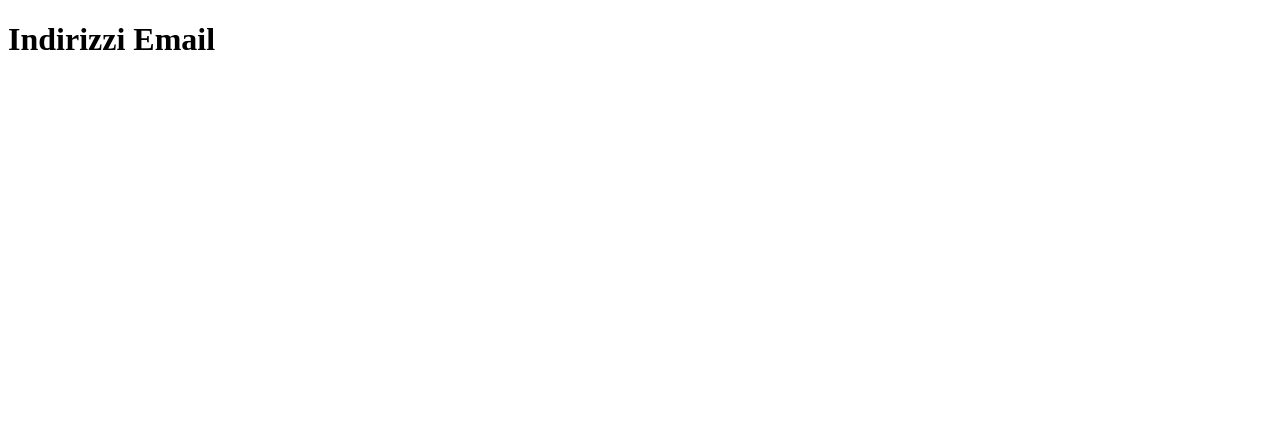
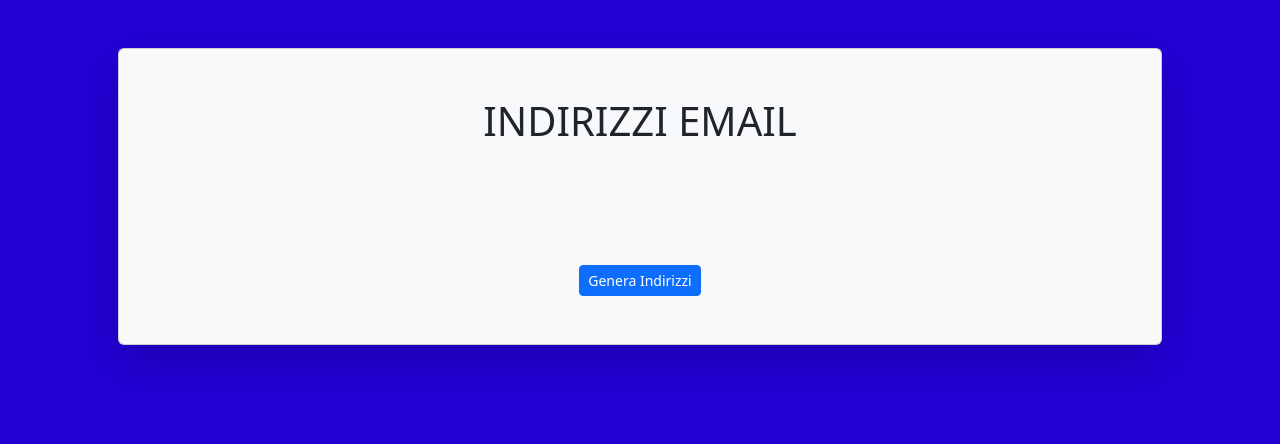
Before and after one commit to GiuseppeFiliberto/js-email-list, a plain HTML site: page index.html in a window 1280 px wide. Drawn offline with nearby package versions, Linux system fonts and the light colour scheme; no server answers.

Commit message:
add style to the list container but still wip

```diff
--- /dev/null
+++ b/css/style.css
@@ -0,0 +1,11 @@
+ul{
+    list-style: none;
+}
+
+.bg{
+    background-color: #2400d5;
+}
+
+li{
+    color: green;
+}
--- a/index.html
+++ b/index.html
@@ -3,14 +3,22 @@
 <head>
     <meta charset="UTF-8">
     <meta name="viewport" content="width=device-width, initial-scale=1.0">
+    <link rel="stylesheet" href="./css/style.css">
+    <link href="https://cdn.jsdelivr.net/npm/bootstrap@5.3.3/dist/css/bootstrap.min.css" rel="stylesheet" integrity="sha384-QWTKZyjpPEjISv5WaRU9OFeRpok6YctnYmDr5pNlyT2bRjXh0JMhjY6hW+ALEwIH" crossorigin="anonymous">
     <title>Document</title>
 
 </head>
-<body>
+<body class="bg">
+    <div class="container p-5">
+        <div class="card d-flex justify-content-center flex-column align-items-center p-5 gap-4  rounded shadow-lg p-3 mb-5 bg-body-tertiary rounded">
+            <h1>INDIRIZZI EMAIL</h1>
+        <ul id="list" class="p-4 d-flex flex-column gap-4">
+        </ul>
+        <a class="btn btn-primary btn-sm " href="#" role="button">Genera Indirizzi </a>
+        </div>
 
-        <h1>Indirizzi Email</h1>
-        <ul id="list">
-        </ul>
+    </div>
+
 
 
     <script src="./main.js"></script>
--- a/main.js
+++ b/main.js
@@ -14,6 +14,7 @@ function takeEmail() {
         console.log(emailEl);
         let liEl = document.createElement('li');
         liEl.innerText = emailEl;
+
         emailList.appendChild(liEl);
 
     })
```
